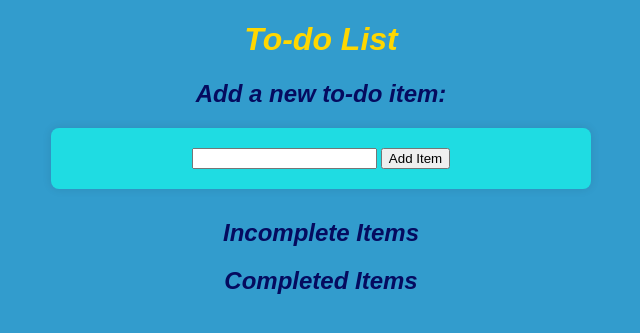
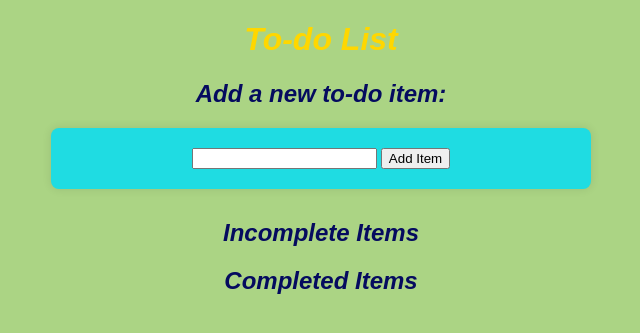
Before and after one commit to cheran99/End-to-End-DevSecOps-Pipeline-with-CI-CD, a Flask app: page / in a window 1280 px wide. Shown: the top 333 px of the page, without its empty margins (319-959 px from the left). Run offline with Flask 3, Linux system fonts and the light colour scheme.

Commit message:
Update style.css

```diff
--- a/app/static/style.css
+++ b/app/static/style.css
@@ -7,7 +7,7 @@ h1 {
 }
 
 body {
-    background-color: rgb(50, 156, 205);
+    background-color: rgb(171, 212, 132);
 }
 
 h2 {
```
